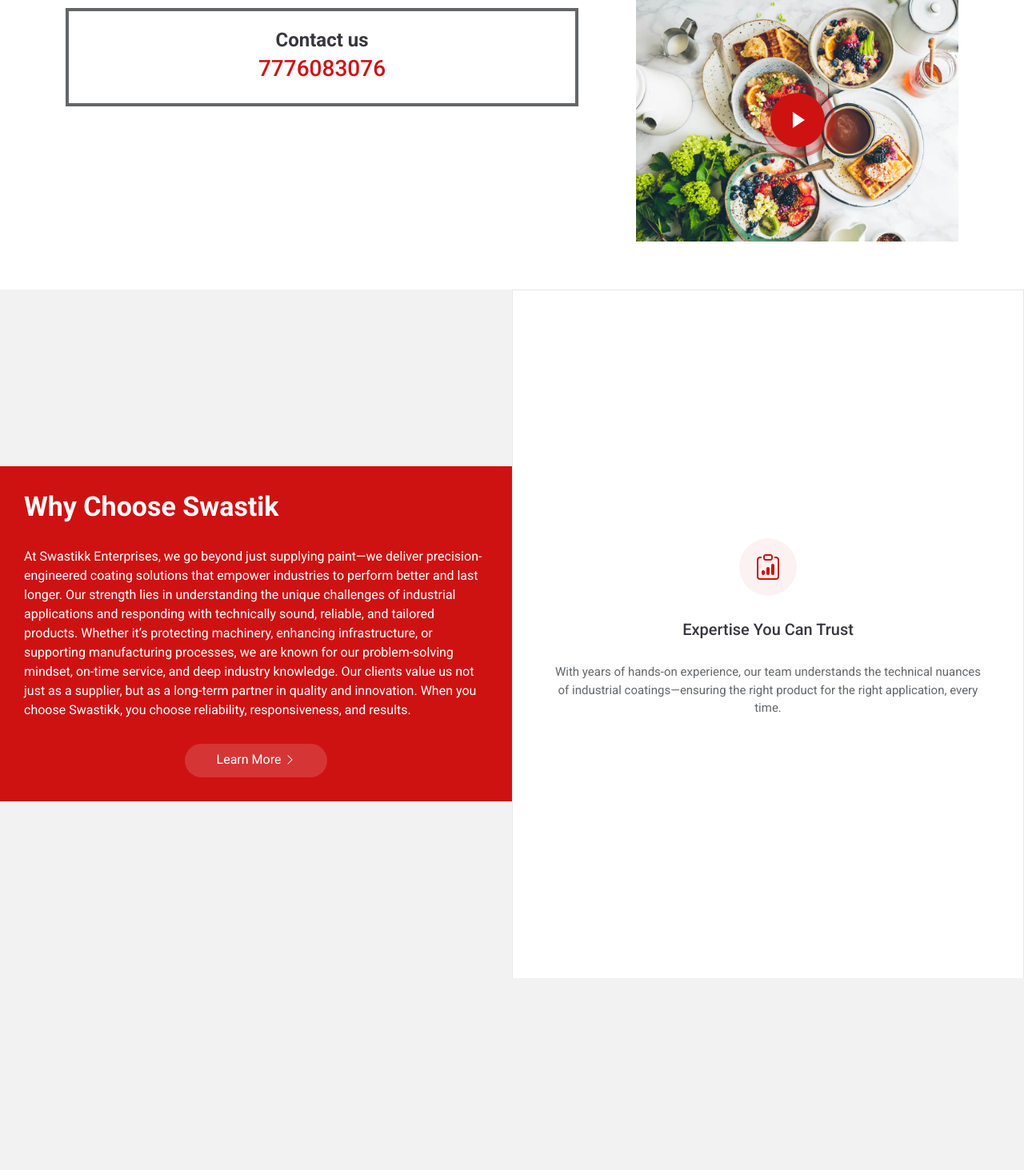
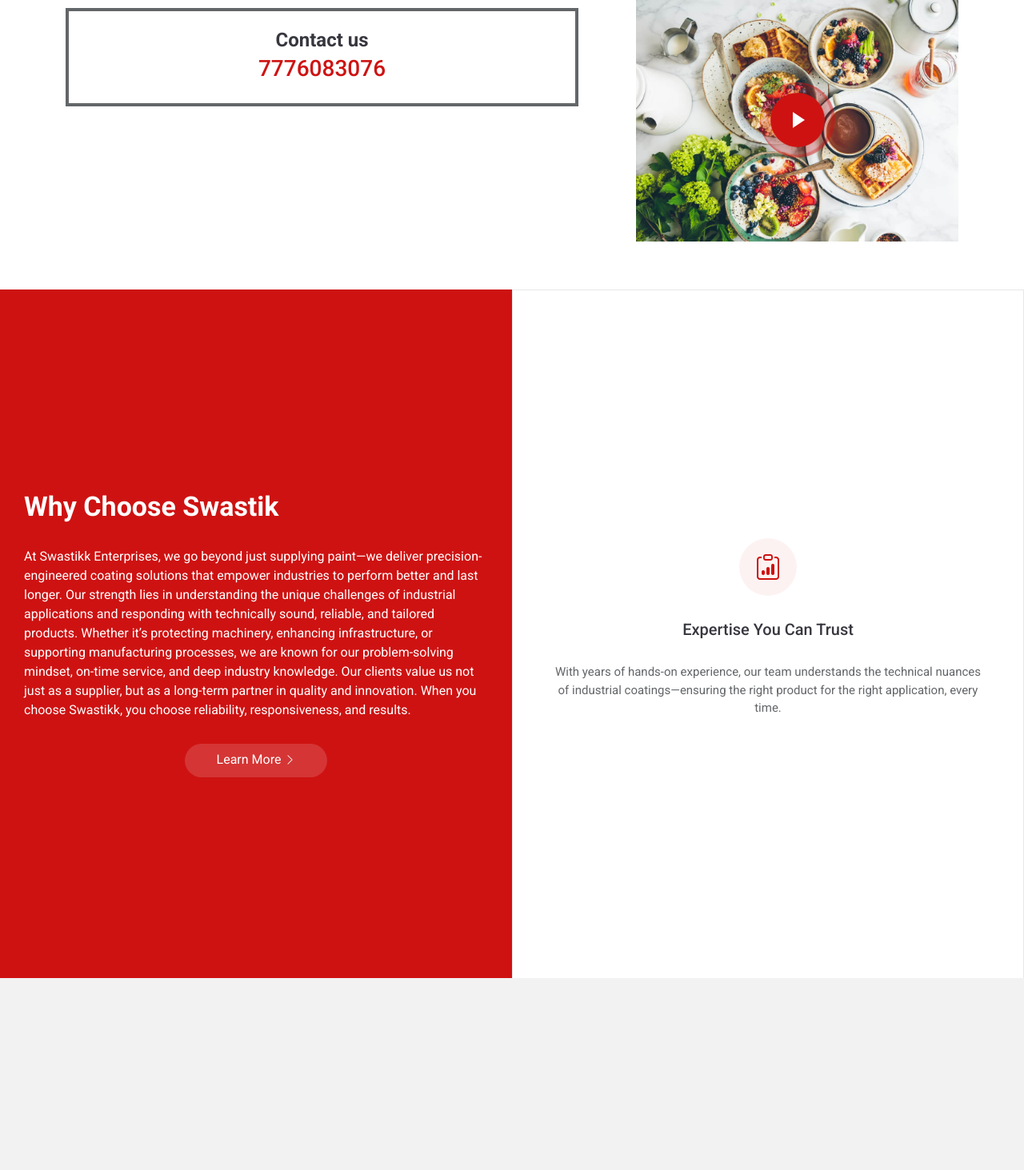
Before and after one commit to BHIDE-Ashwini/Swastik_Paints, a Django app: page / in a window 1280 px wide. Shown: the part 3201-4664 px from the top of the page at 80% size. Run offline with Django 5.2, Linux system fonts and the light colour scheme; some libraries are stand-ins or nearby versions.

Commit message:
Center why-box with flexbox, remove row centering
Add flexbox centering to #why-us .why-box in main.css (display: flex; flex-direction: column; justify-content: center;) so children stack vertically and are centered. In index.html remove the Bootstrap vertical alignment by replacing <div class="row gy-4 align-items-center"> with <div class="row gy-4"> and keep the original line commented for reference.

```diff
--- a/static/css/main.css
+++ b/static/css/main.css
@@ -1683,6 +1683,9 @@ section,
             width: 100%;
             height: 100%;
             z-index: 2;
+            display: flex;
+            flex-direction: column;
+            justify-content: center;
         }
 
         /*
--- a/templates/index.html
+++ b/templates/index.html
@@ -803,7 +803,8 @@
 
             <div class="container">
 
-                <div class="row gy-4 align-items-center">
+                <!--<div class="row gy-4 align-items-center">-->
+                <div class="row gy-4">
 
                     <!-- LEFT -->
                     <div class="col-lg-4" data-aos="fade-up" data-aos-delay="100">
```
